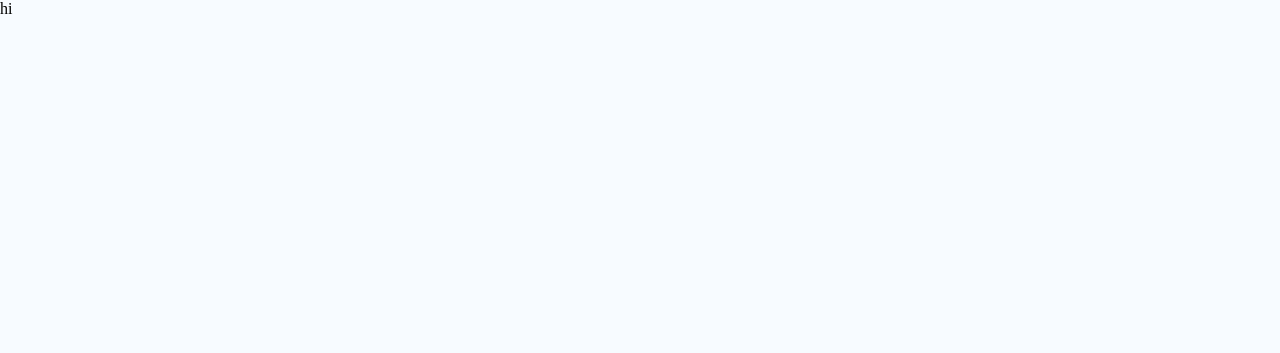
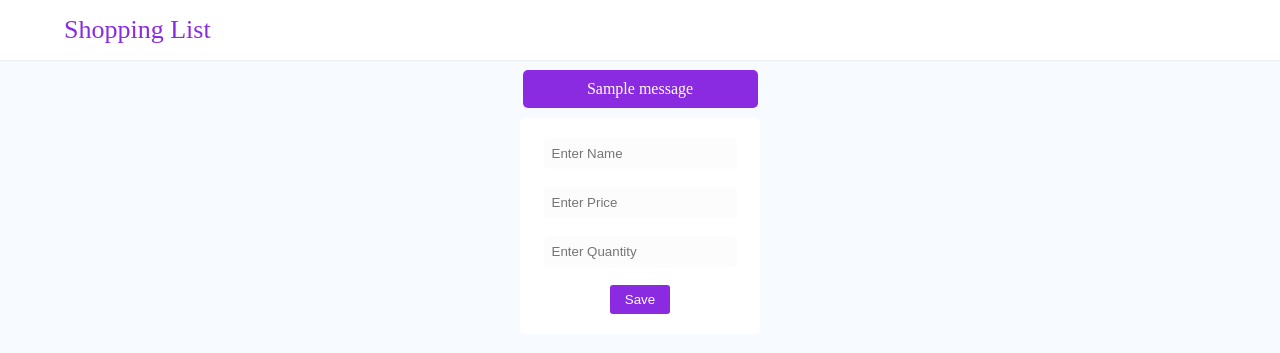
Before and after one commit to khanmdsagar/Django-CRUD-App, a Django app: page /insert/ in a window 1280 px wide. Before the commit the part shown is almost empty. Shown: the top 353 px of the page. Run offline with Django 3.2, Linux system fonts and the light colour scheme; tables that the repository leaves empty hold one stand-in row (values such as "Sample post"); one stand-in notice (Sample message) is shown.

Commit message:
create and read completed

```diff
--- a/myapp/models.py
+++ b/myapp/models.py
@@ -4,6 +4,6 @@ from django.utils import timezone
 # Create your models here.
 class Product(models.Model):
     name = models.CharField(max_length = 250)
-    price = models.CharField(max_length = 250)
-    quantity = models.CharField(max_length = 250, default = 1)
-    date_of_creation = models.DateField()
+    price = models.CharField(max_length = 11)
+    quantity = models.CharField(max_length = 11)
+    # date_of_creation = models.DateField()
--- a/myapp/static/style.css
+++ b/myapp/static/style.css
@@ -3,8 +3,67 @@
 }
 body{
   background-color: rgb(247, 251, 255);
+  animation: 1s anim;
+}
+@keyframes anim{
+  0%{opacity: 0;}
 }
 
+/* insert page */
+.status-container{
+  display: flex;
+  align-items: center;
+  justify-content: center;
+}
+.status{
+  text-align: center;
+  width: 215px;
+  background-color: blueviolet;
+  padding: 10px;
+  border-radius: 5px;
+  color: #fff;
+}
+
+.insert-container{
+  display: flex;
+  align-items: center;
+  justify-content: center;
+  margin-top: 10px;
+}
+
+.input{
+  padding: 8px;
+  border: 0px solid;
+  background-color:  rgba(248, 248, 248, 0.479);
+  border-radius: 5px;
+}
+.input:focus{
+  outline: none;
+  border: 1px solid blueviolet;
+  border-radius: 5px;
+}
+.button{
+  border: 0px solid;
+  padding: 7px 15px;
+  cursor: default;
+  border-radius: 3px;
+  color: #fff;
+  background-color: blueviolet;
+  outline: none;
+}
+.button:active{
+  box-shadow: 0px 0px 2px .1px rgb(212, 212, 212);
+}
+
+.input-box{
+  text-align: center;
+  width: 200px;
+  background-color: #fff;
+  padding: 20px;
+  border-radius: 5px;
+}
+
+/* home page */
 #nav-bar
 {
     height: 60px;
--- a/myapp/templates/base.html
+++ b/myapp/templates/base.html
@@ -14,6 +14,12 @@
 
 </head>
 <body>
+    <div id="nav-bar">
+        <div id="nav-body">
+            <label for="nav-body" id="nav-name" onclick="window.location = '/'">Shopping List</label>
+        </div>
+    </div>
+
     {% block content %}
     {% endblock %}
 
--- a/myapp/templates/index.html
+++ b/myapp/templates/index.html
@@ -2,12 +2,6 @@
 
 {% block content %}
     <div id="container">
-
-        <div id="nav-bar">
-            <div id="nav-body">
-                <label for="nav-body" id="nav-name">Shopping List</label>
-            </div>
-        </div>
 
         <div id="app">
 
--- a/myapp/templates/insert.html
+++ b/myapp/templates/insert.html
@@ -1,9 +1,28 @@
 {% extends 'base.html' %}
 
 {% block content %}
-    <div id="container">
+    <div id="app">
 
-        hi
+        <div class="status-container">
+            {% if messages %}
+                <div class="status">
+                    {% for message in messages %}
+                        {{ message }}
+                    {% endfor %}
+                </div>
+            {% endif %}
+        </div>
 
+        <div class="insert-container">
+            <form action = "{% url 'savedata' %}" method = "POST">
+                {% csrf_token %}
+                <div class="input-box">
+                    <input name="name" id="name" class="input" type="text" placeholder="Enter Name"> <br><br>
+                    <input name="price" id="price" class="input" type="text" placeholder="Enter Price"> <br><br>
+                    <input name="quantity" id="quantity" class="input" type="text" placeholder="Enter Quantity"> <br><br>
+                    <button class="button">Save</button>
+                </div>
+            </form>
+        </div>
     </div>
 {% endblock content %}
--- a/myapp/urls.py
+++ b/myapp/urls.py
@@ -4,4 +4,5 @@ from . import views
 urlpatterns = [
     path('', views.home, name = "myhome"),
     path('insert/', views.insertPage, name = "insert"),
+    path('save-data/', views.saveData, name = "savedata"),
 ]
--- a/myapp/views.py
+++ b/myapp/views.py
@@ -1,6 +1,7 @@
-from django.shortcuts import render
+from django.shortcuts import render, redirect
 from django.http import HttpResponse
 from myapp.models import Product
+from django.contrib import messages
 
 # Create your views here.
 def home(request):
@@ -9,3 +10,18 @@ def home(request):
 
 def insertPage(request):
     return render(request, 'insert.html')
+
+def saveData(request):
+    if request.method == 'POST':
+        if request.POST['name'] == '' or request.POST['price'] == '' or request.POST['quantity'] == '':
+            messages.error(request, 'all fields required')
+            return redirect('insert')
+        else:
+            new_product = Product(
+                name = request.POST['name'],
+                price = request.POST['price'],
+                quantity = request.POST['quantity']
+            )
+            new_product.save()
+            messages.success(request, 'Saved')
+            return redirect('insert')
--- a/myproject/settings.py
+++ b/myproject/settings.py
@@ -77,7 +77,7 @@ WSGI_APPLICATION = 'myproject.wsgi.application'
 DATABASES = {
     'default': {
         'ENGINE': 'django.db.backends.mysql',
-        'NAME': 'my_crud_app',
+        'NAME': 'my_django_crud_app',
         'USER': 'root',
         'PASSWORD': '',
         'HOST': 'localhost',
```
Also changed, not shown: myapp/migrations/0001_initial.py.
